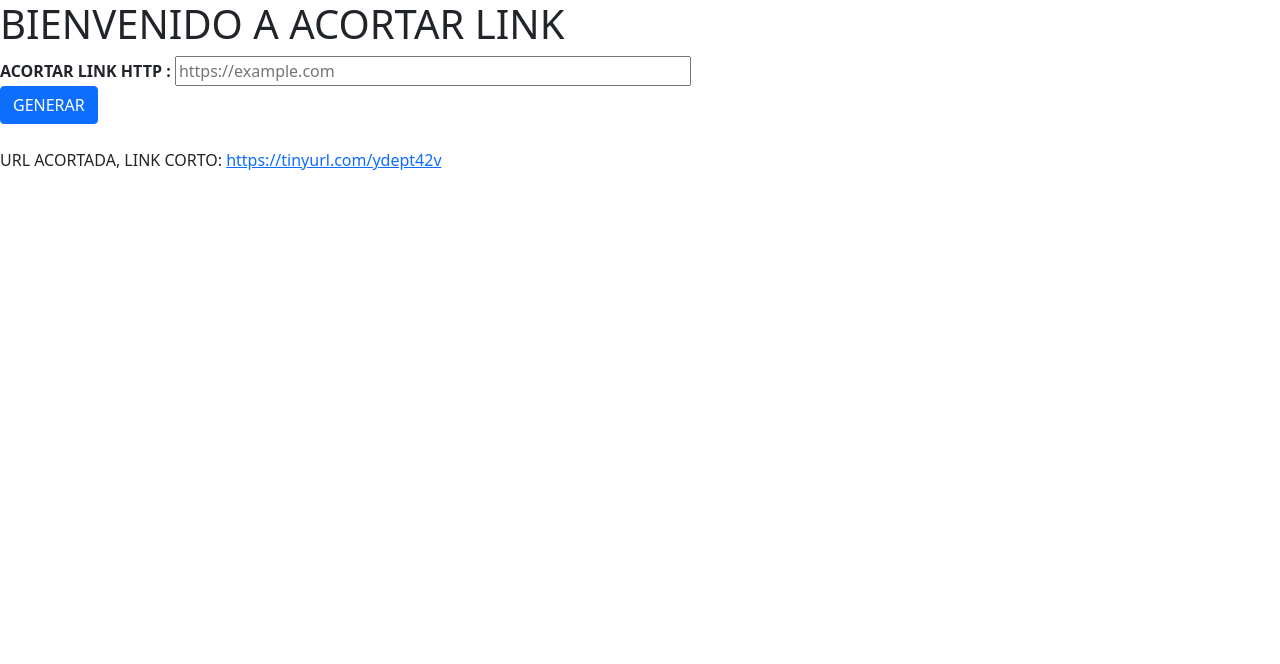
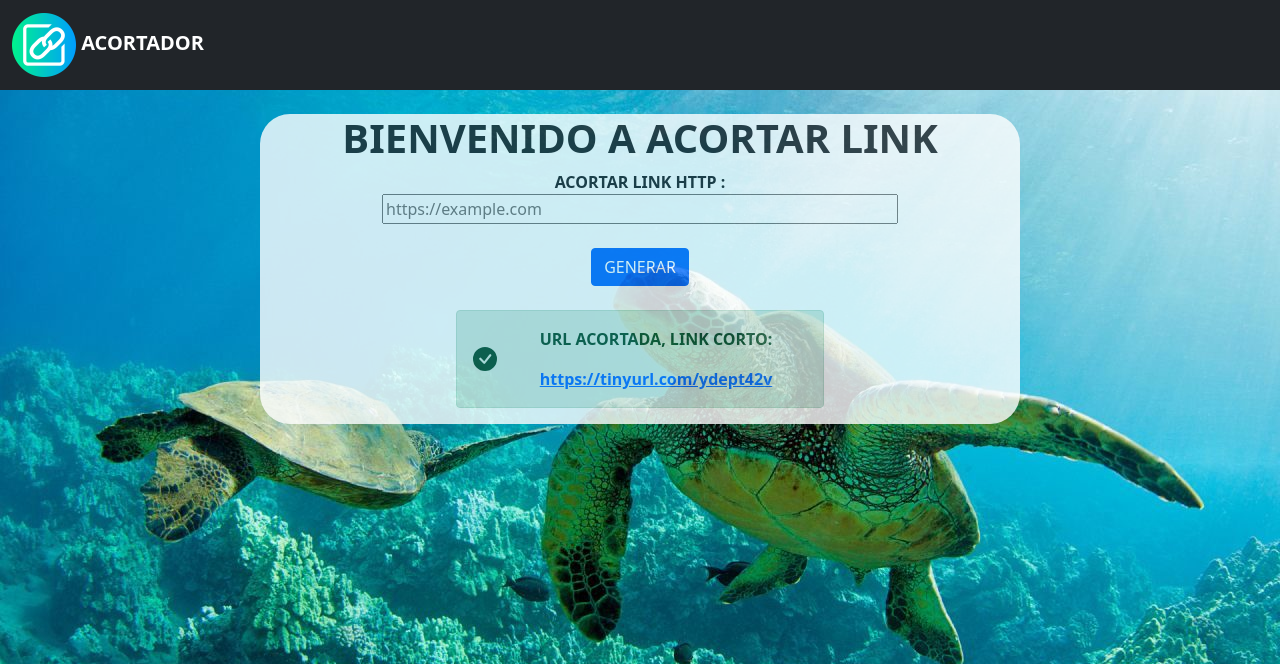
Before and after one commit to santypa/PA-acortador_url, a Flask app: page / in a window 1280 px wide. Shown: the top 664 px of the page. Run offline with Flask 2, Linux system fonts and the light colour scheme; data comes from the database, SQL or seed files in the repository; some libraries are stand-ins or nearby versions.

Commit message:
mejorando la interfaz

```diff
--- a/templates/estilos.css
+++ /dev/null
@@ -1 +0,0 @@
-h1{color:blue; font-size:27px;}
--- a/templates/inicio.html
+++ b/templates/inicio.html
@@ -1,9 +1,10 @@
+
 <!DOCTYPE html>
 <html lang="en">
 
 <head>
     <meta charset="UTF-8">
-
+    <meta name="viewport" content="width=device-width, initial-scale=1">
     <meta http-equiv="X-UA-Compatible" content="IE=edge">
     <meta name="viewport" content="width=device-width, initial-scale=1.0">
     <link href="https://cdn.jsdelivr.net/npm/bootstrap@5.1.3/dist/css/bootstrap.min.css" rel="stylesheet"
@@ -15,28 +16,88 @@
 
 <body>
 
-                <h1>
+    <nav class="navbar navbar-dark bg-dark">
+        <div class="container-fluid">
+            <a class="fw-bolder navbar-brand" href="inicio.html">
+                    <img src="./static/icono1.png" width="10%" height="10%">
+                    ACORTADOR
+            </a>
+        </div>
+    </nav>
+
+    <div class="container">
+        <br>
+        <div class="row">
+            <div class="col"></div>
+            <div class="col1 col-8">
+                <center>
+                <h1 class="fw-bolder">
                     BIENVENIDO A ACORTAR LINK
                 </h1>
 
-
                 <form action="{{url_for('acortarPost')}}" method="post">
 
-                        <b><label for=""> ACORTAR LINK HTTP : </label></b>
+                    <b><label for=""> ACORTAR LINK HTTP : </label></b> <br>
                     <input type="url" name="nurl" id="nurl" placeholder="https://example.com" pattern="https://.*"
                         size="50" required>
-                        <br>
+                    <br><br>
+                    <div class="row-8">
                         <input type="submit" value="GENERAR" id="bt1" class="btn btn-primary">
+                    </div>
+
                 </form>
 
                 {% if val==1 %}
                 <br>
+                <svg xmlns="http://www.w3.org/2000/svg" style="display: none;">
+                    <symbol id="check-circle-fill" fill="currentColor" viewBox="0 0 16 16">
+                        <path
+                            d="M16 8A8 8 0 1 1 0 8a8 8 0 0 1 16 0zm-3.97-3.03a.75.75 0 0 0-1.08.022L7.477 9.417 5.384 7.323a.75.75 0 0 0-1.06 1.06L6.97 11.03a.75.75 0 0 0 1.079-.02l3.992-4.99a.75.75 0 0 0-.01-1.05z" />
+                    </symbol>
+                </svg>
 
-                        URL ACORTADA, LINK CORTO:
+                <div class="col-6 alert alert-success d-flex align-items-center" role="alert" >
+                    <svg class="bi flex-shrink-0 me-2" width="24" height="24" role="img" aria-label="Success:">
+                        <use xlink:href="#check-circle-fill" />
+                    </svg>
+                    <div class="row fw-bolder">
+                         <p>URL ACORTADA, LINK CORTO: </p>
                         <a href="{{forms[2]}}">{{forms[2]}}</a>
+                    </div>
+                </div>
 
                 {% endif %}
+            </center>
+            </div><div class="col"></div>
+
+        </div>
+    </div>
+    <script src="https://cdn.jsdelivr.net/npm/@popperjs/core@2.10.2/dist/umd/popper.min.js"
+        integrity="sha384-7+zCNj/IqJ95wo16oMtfsKbZ9ccEh31eOz1HGyDuCQ6wgnyJNSYdrPa03rtR1zdB"
+        crossorigin="anonymous"></script>
+    <script src="https://cdn.jsdelivr.net/npm/bootstrap@5.1.3/dist/js/bootstrap.min.js"
+        integrity="sha384-QJHtvGhmr9XOIpI6YVutG+2QOK9T+ZnN4kzFN1RtK3zEFEIsxhlmWl5/YESvpZ13"
+        crossorigin="anonymous"></script>
 
 </body>
 
 </html>
+<style>
+
+    body{
+        background-image: url("./static/fondo.jpg");
+        background-size: cover;
+        background-repeat: no-repeat;
+
+    }
+
+    .col1{
+        background-color: rgb(255, 255, 255);
+        border-radius: 30px;
+        opacity: 0.8;
+    }
+    .col2{
+        background-color: silver;
+    }
+
+</style>
```
Also changed, not shown: static/fondo.jpg (added), static/icono1.png (added), templates/fondo.jpg (deleted). Lines whose indentation alone changed are shown as unchanged.
